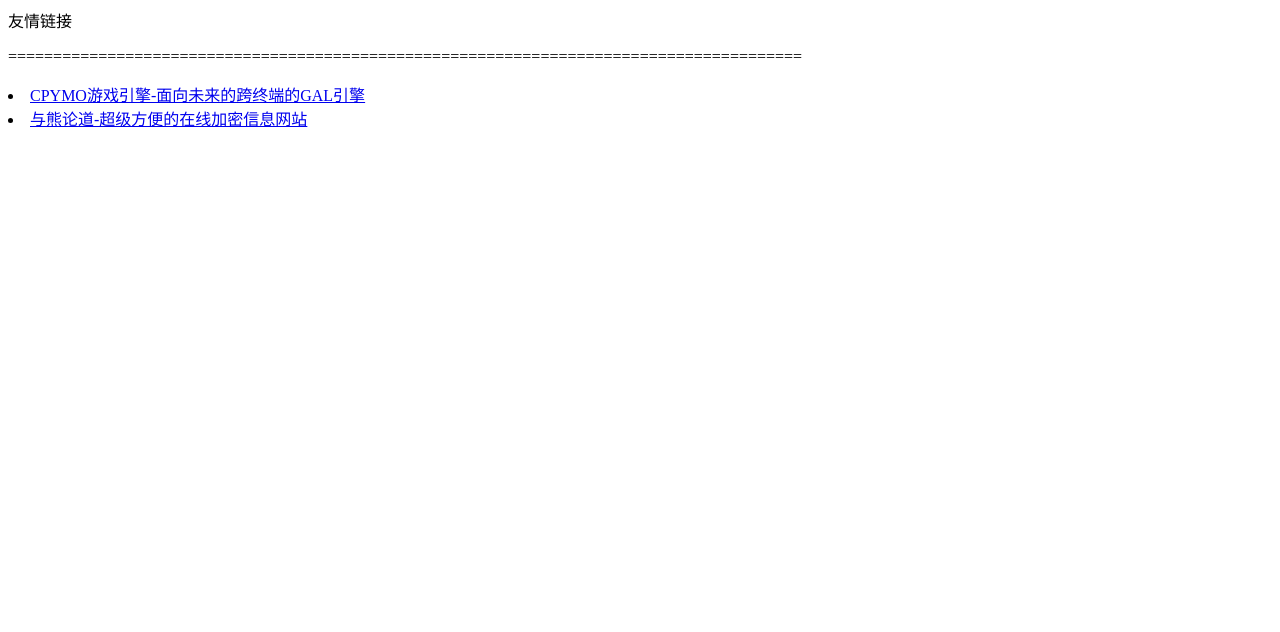
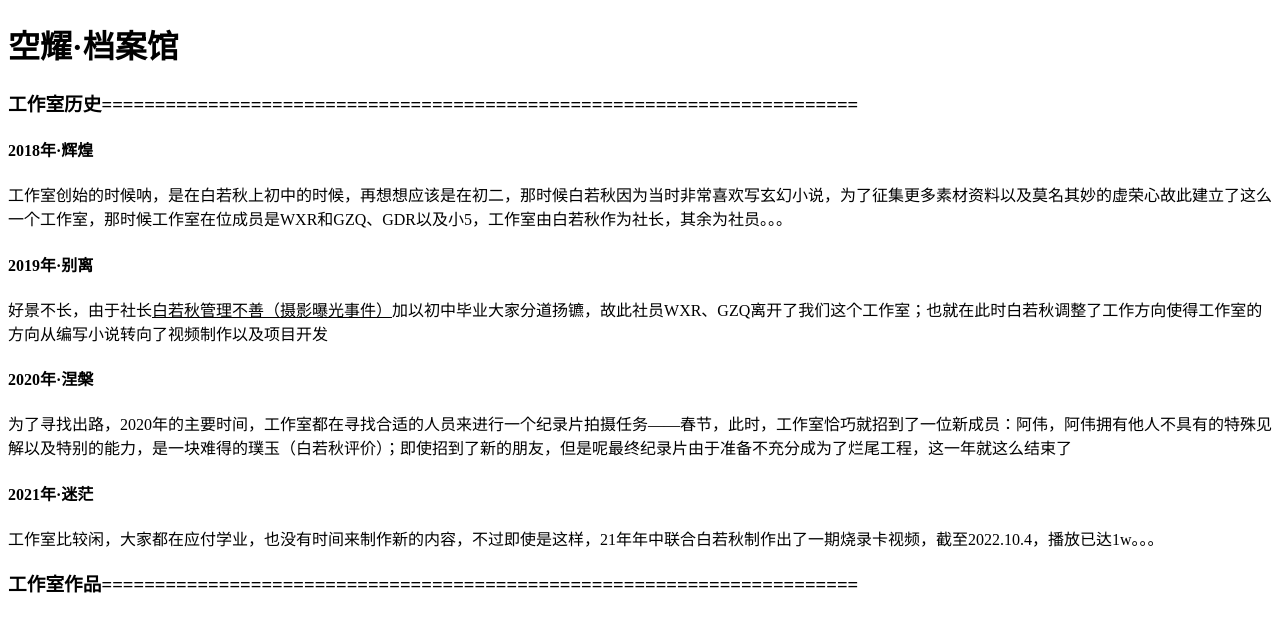
Before and after one commit to BaiRuoQiu/SKZY_studio, a plain HTML site: page history_studio.html in a window 1280 px wide. Drawn offline with Linux system fonts and the light colour scheme.

Commit message:
日常更新

```diff
--- a/history_studio.html
+++ b/history_studio.html
@@ -1,4 +1,12 @@
-<p>友情链接</p>
-<p>========================================================================================</p>
-<li> <a href="http://github.com/Strrationalism/CPyMO/releases">CPYMO游戏引擎-面向未来的跨终端的GAL引擎</a> </li>
-<li> <a href="http://hi.pcmoe.net/">与熊论道-超级方便的在线加密信息网站</a> </li>
+<!doctype html>
+<h1>空耀·档案馆</h1>
+<h3>工作室历史=======================================================================</h3>
+<h4>2018年·辉煌</h4>
+<p>工作室创始的时候呐，是在白若秋上初中的时候，再想想应该是在初二，那时候白若秋因为当时非常喜欢写玄幻小说，为了征集更多素材资料以及莫名其妙的虚荣心故此建立了这么一个工作室，那时候工作室在位成员是WXR和GZQ、GDR以及小5，工作室由白若秋作为社长，其余为社员。。。</p>
+<h4>2019年·别离</h4>
+<p>好景不长，由于社长<u>白若秋管理不善（摄影曝光事件）</u>加以初中毕业大家分道扬镳，故此社员WXR、GZQ离开了我们这个工作室；也就在此时白若秋调整了工作方向使得工作室的方向从编写小说转向了视频制作以及项目开发</p>
+<h4>2020年·涅槃</h4>
+<p>为了寻找出路，2020年的主要时间，工作室都在寻找合适的人员来进行一个纪录片拍摄任务——春节，此时，工作室恰巧就招到了一位新成员：阿伟，阿伟拥有他人不具有的特殊见解以及特别的能力，是一块难得的璞玉（白若秋评价）；即使招到了新的朋友，但是呢最终纪录片由于准备不充分成为了烂尾工程，这一年就这么结束了</p>
+<h4>2021年·迷茫</h4>
+<p>工作室比较闲，大家都在应付学业，也没有时间来制作新的内容，不过即使是这样，21年年中联合白若秋制作出了一期烧录卡视频，截至2022.10.4，播放已达1w。。。</p>
+<h3>工作室作品=======================================================================</h3>
```
Also changed, not shown: index.html (+2 -9 lines).
